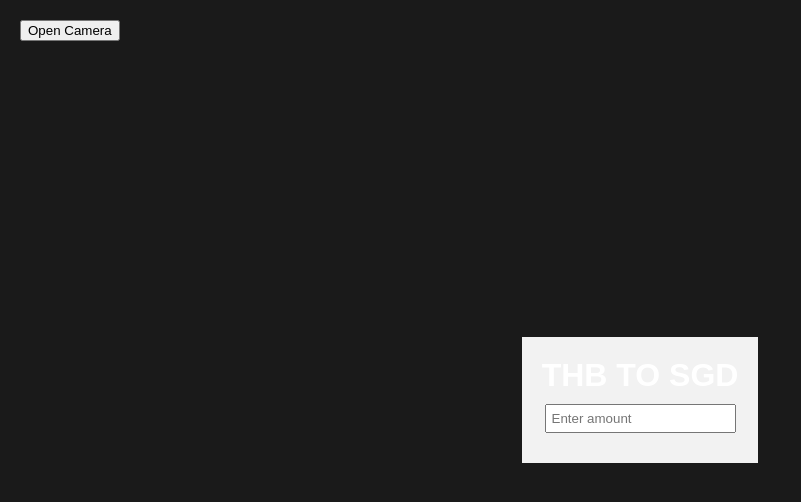
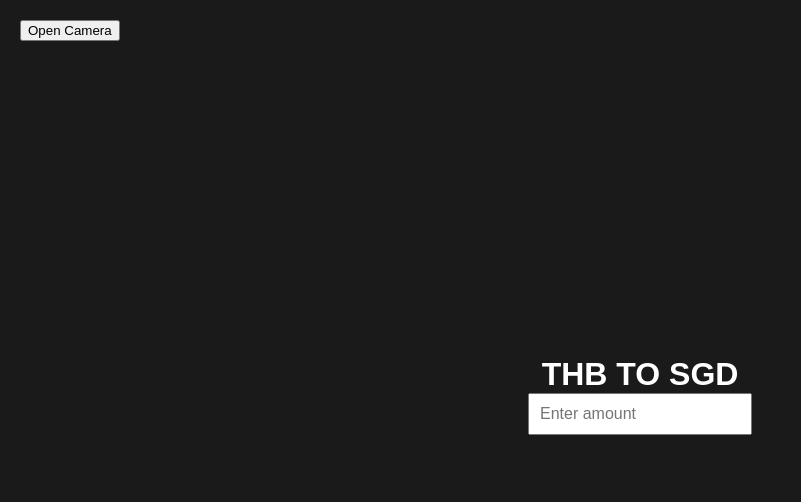
Before and after one commit to Isaacyipdeen/currency, a plain HTML site: page index.html in a window 1280 px wide. Shown: the whole page, without its empty margins (0-801 px from the left). Drawn offline with Linux system fonts and the light colour scheme.

Commit message:
Update style.css

```diff
--- a/style.css
+++ b/style.css
@@ -9,24 +9,28 @@ body {
     margin: 0;
     overflow: hidden;
 }
+
 #converter-container {
     text-align: center;
     padding: 20px;
-    background-color: #f2f2f2;
 }
 
 h1 {
-    margin: 0;
+    margin:0;
 }
 
+
 #amount {
-    margin-top: 10px;
-    padding: 5px;
+    padding: 10px;
+    font-size: 16px;
+    width: 200px;
 }
 
 #converted-amount {
     margin-top: 10px;
+    font-size: 18px;
 }
+
 
 #openCameraBtn {
     position: absolute;
```
